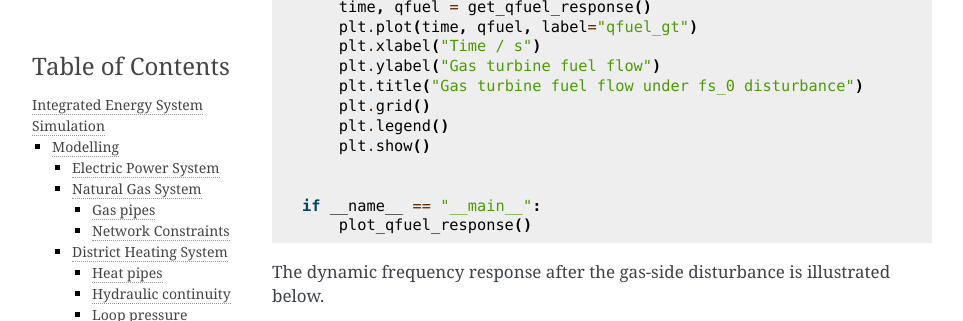
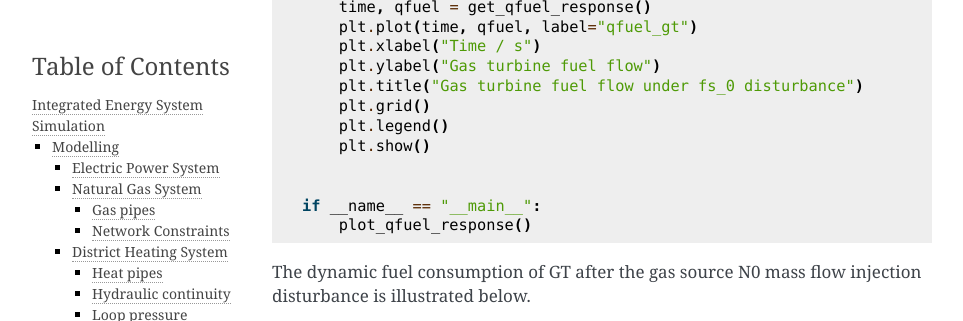
Before and after one commit to rzyu45/Solverz-Cookbook, a Sphinx documentation site: the page built from docs/source/dae/ies/ies.md, in a window 1280 px wide and 900 px high, scrolled down 11503 px, cut to the strip 0-321 px from the top of the window. Shown: the whole strip, without its empty margins (148-1111 px from the left). Built offline with Sphinx 7.4.7, drawn with Linux system fonts in a browser that asks for light colours.

Commit message:
Update ies.md

````diff
--- a/docs/source/dae/ies/ies.md
+++ b/docs/source/dae/ies/ies.md
@@ -237,7 +237,7 @@ Here presents the Solverz implementation of IES simulation for the system shown
 ```{literalinclude} src/plot_ies.py
 ```
 
-The dynamic frequency response after the gas-side disturbance is illustrated below.
+The dynamic fuel consumption of GT after the gas source N0 mass flow injection disturbance is illustrated below.
 
 ```{eval-rst}
 .. plot:: dae/ies/src/plot_ies.py
````
